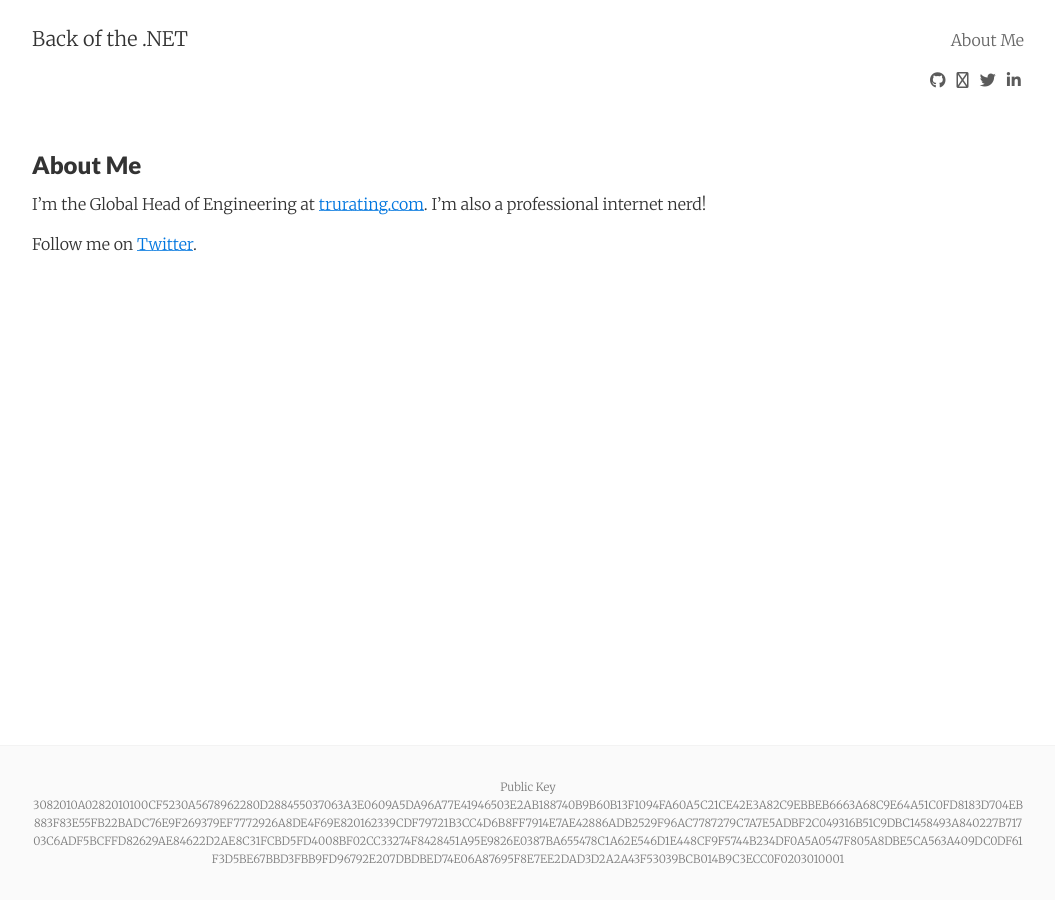
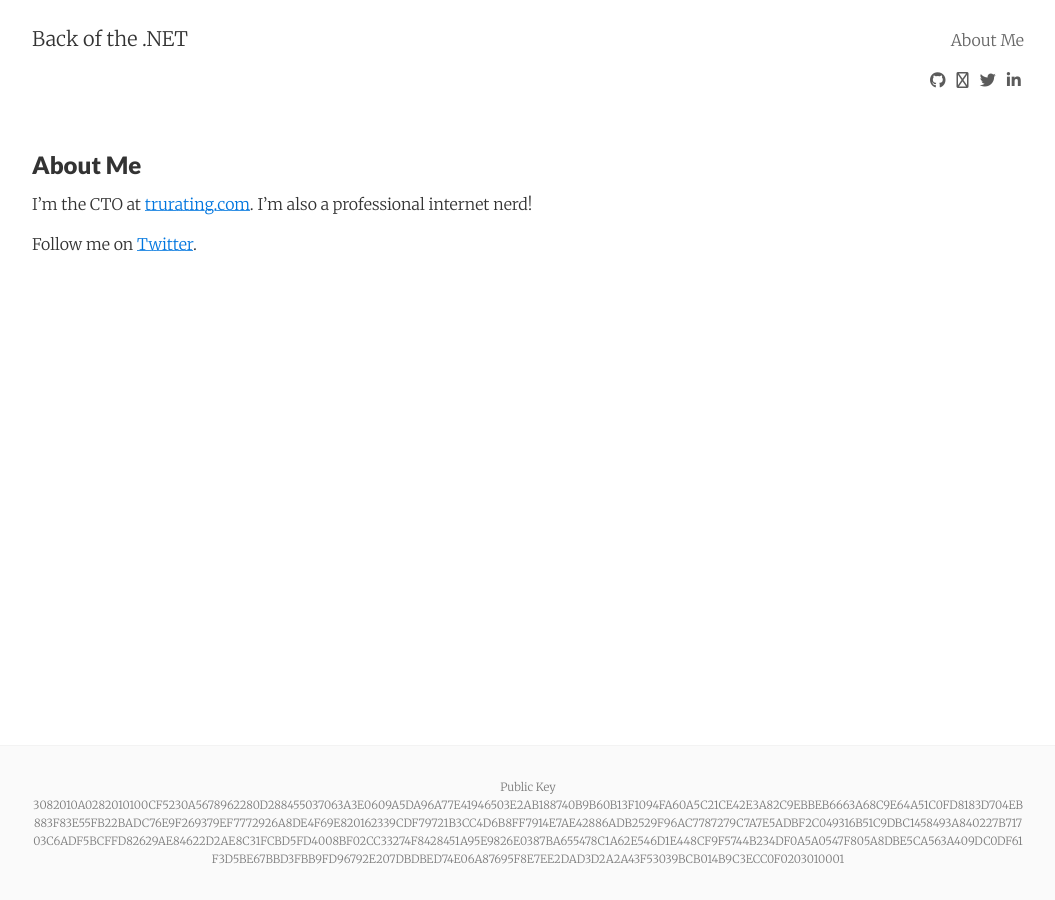
Before and after one commit to tobyreid/tobyreid.github.io, a Jekyll site: the page built from about.md, in a window 1280 px wide. Shown: the whole page, without its empty margins (112-1167 px from the left). Built offline with Jekyll 4.4.1, drawn with Linux system fonts in a browser that asks for light colours; nearby versions of some CDN libraries.

Commit message:
Update about.md

```diff
--- a/about.md
+++ b/about.md
@@ -5,6 +5,6 @@ permalink: "/about/"
 tags: about
 
 ---
-I'm the Global Head of Engineering at <a href="https://www.trurating.com">trurating.com</a>. I'm also a professional internet nerd!
+I'm the CTO at <a href="https://www.trurating.com">trurating.com</a>. I'm also a professional internet nerd!
 
 Follow me on <a href="https://twitter.com/tobymcreid">Twitter</a>.
```
